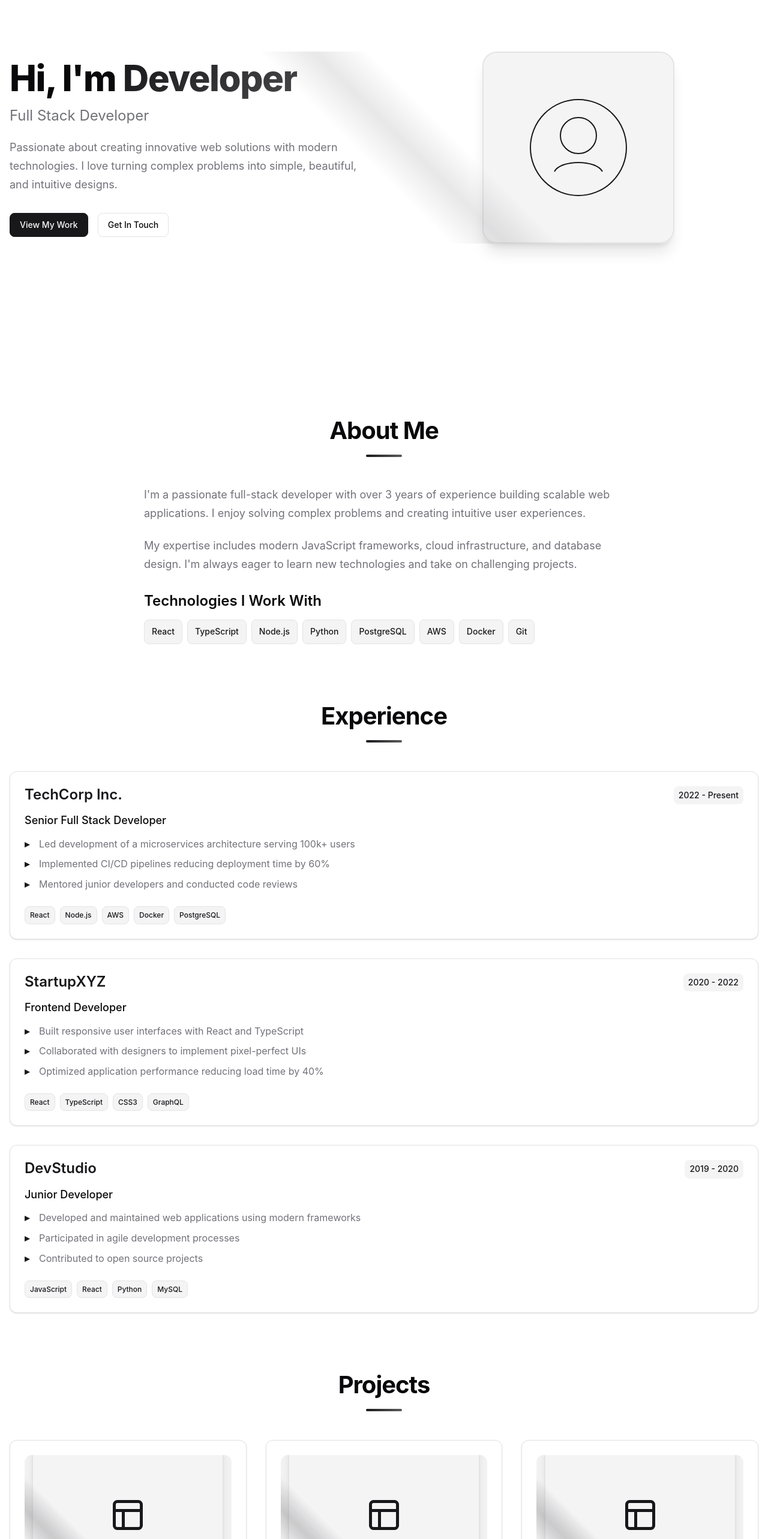
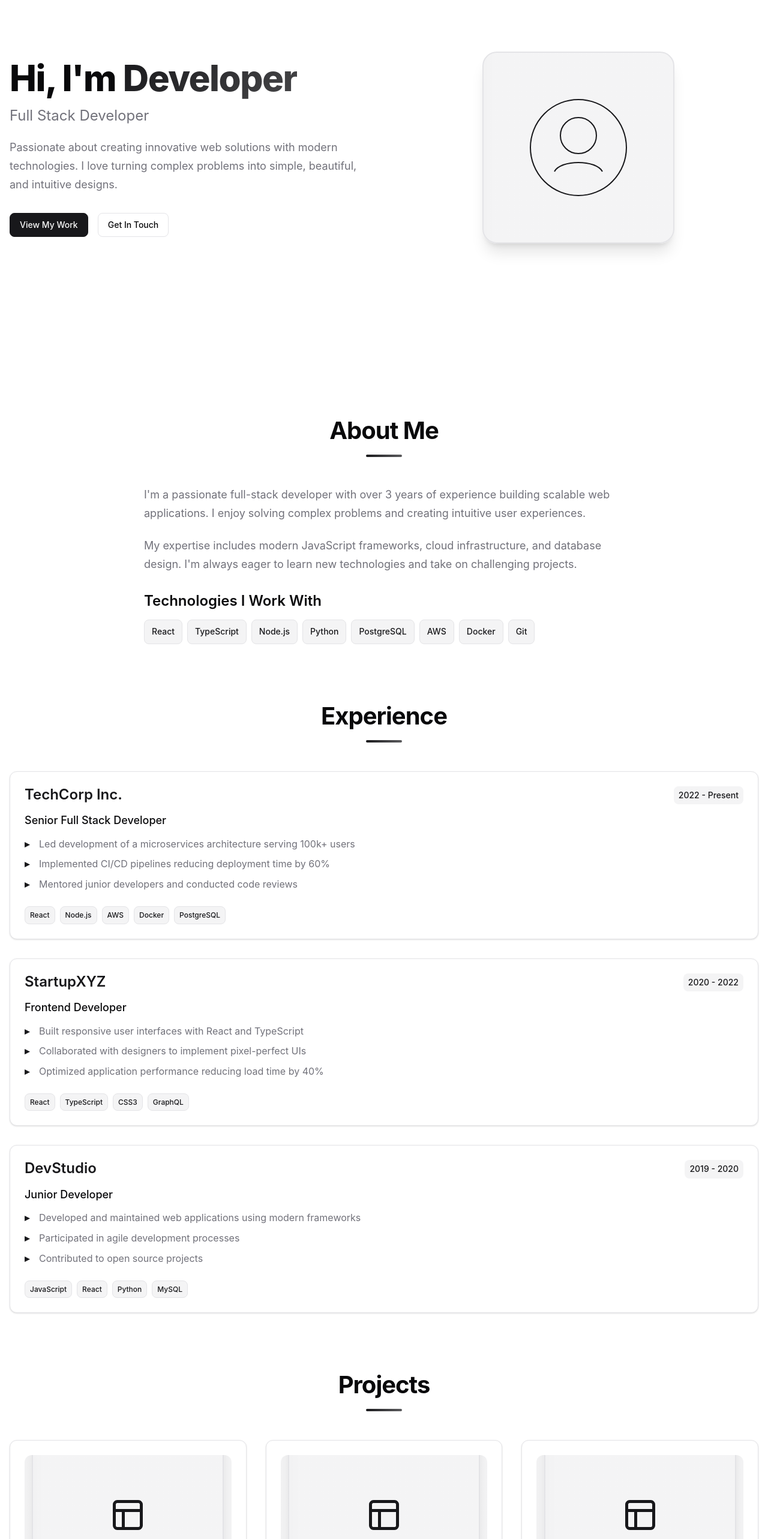
Before and after one commit to omiinaya/react-portfolio, a React (Create React App) app: page / in a window 1280 px wide. Shown: the part 234-2800 px from the top of the page at 60% size. Built offline with nearby package versions, Linux system fonts and the light colour scheme.

Commit message:
fixed animation issue on hero

```diff
--- a/src/styles/theme.css
+++ b/src/styles/theme.css
@@ -433,14 +433,19 @@ p {
   border: 2px solid hsl(var(--border));
   box-shadow: var(--shadow-xl);
   overflow: hidden;
+  position: relative;
 }
 
 .image-placeholder::before {
   content: '';
   position: absolute;
-  inset: 0;
-  background: linear-gradient(45deg, transparent 40%, hsl(var(--primary) / 0.1) 50%, transparent 60%);
+  top: 0;
+  left: -100%;
+  width: 200%;
+  height: 100%;
+  background: linear-gradient(90deg, transparent 0%, hsl(var(--primary) / 0.15) 50%, transparent 100%);
   animation: shimmer 3s infinite;
+  transform: translateX(0%);
 }
 
 @keyframes shimmer {
@@ -674,9 +679,13 @@ p {
 .project-image::before {
   content: '';
   position: absolute;
-  inset: 0;
-  background: linear-gradient(45deg, transparent 40%, hsl(var(--primary) / 0.1) 50%, transparent 60%);
+  top: 0;
+  left: -100%;
+  width: 200%;
+  height: 100%;
+  background: linear-gradient(90deg, transparent 0%, hsl(var(--primary) / 0.15) 50%, transparent 100%);
   animation: shimmer 3s infinite;
+  transform: translateX(0%);
 }
 
 .project-content {
```
